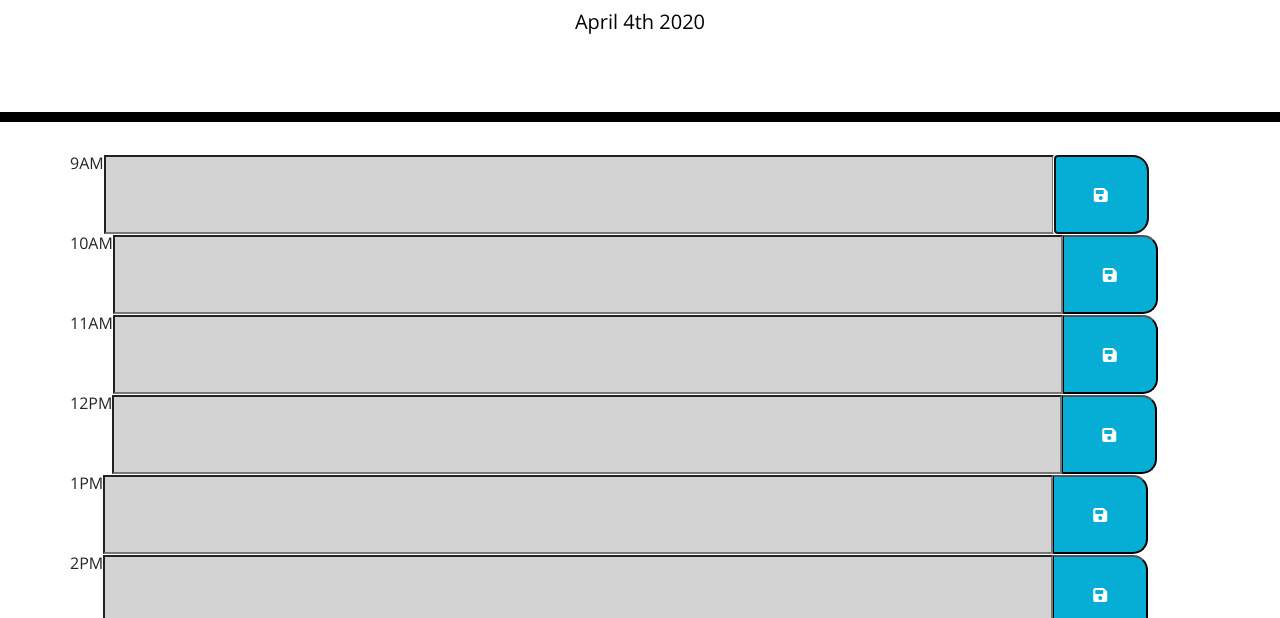
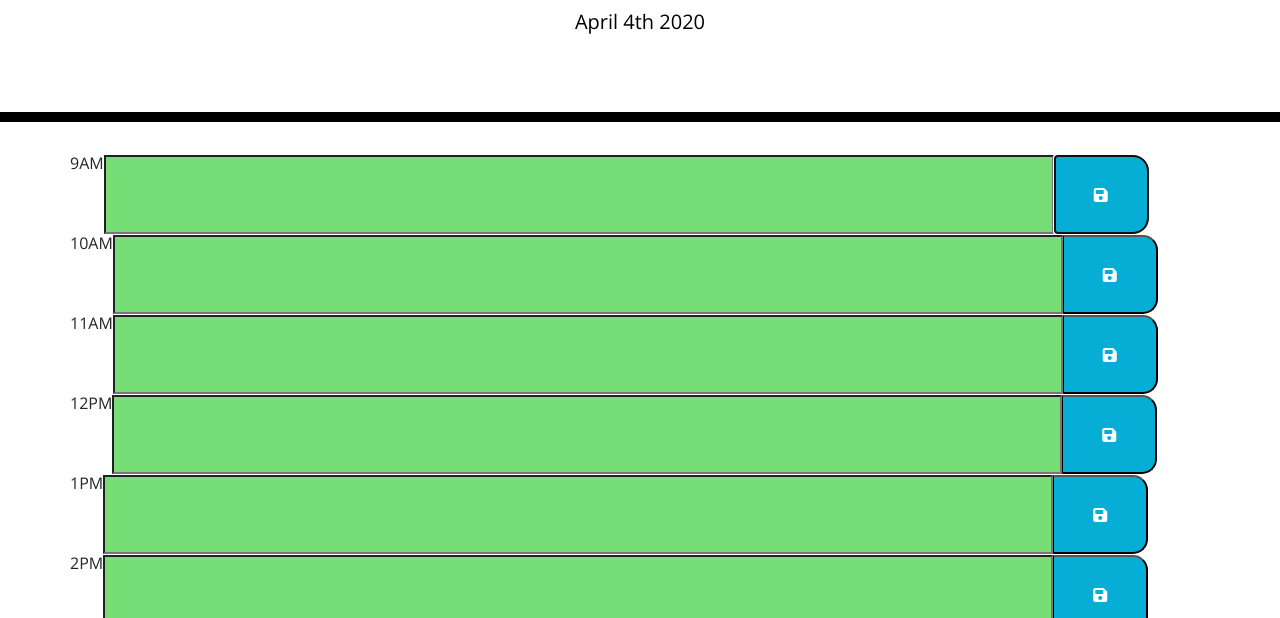
Before and after one commit to gidmp/DT-HW5-MomentDayScheduler, a plain HTML site: page index.html in a window 1280 px wide. Both pictures are taken after a click on the button 1101 px from the left and 376 px from the top of the page. Shown: the part 182-800 px from the top of the page. Drawn offline with nearby package versions, Linux system fonts and the light colour scheme.

Commit message:
added local storage function

```diff
--- a/script.js
+++ b/script.js
@@ -5,7 +5,6 @@ var time = ["9AM", "10AM", "11AM", "12PM", "1PM", "2PM", "3PM", "4PM", "5PM"];
 //shows current hour, look at console for reference, compare this to the timeblocks
 var currentHour = moment().hours()
 //store input
-var scheduleStorage = [];
 
 $(document).ready(function() {
     //shows the current date
@@ -19,6 +18,7 @@ $(document).ready(function() {
         var blockTime = 9 + i;
 
         createDiv.addClass("time-block row ");
+        createDiv.attr("id", "hour-" + i)
         createDiv.text(time[i]);
 
         createForm.addClass("description col-10 past");
@@ -39,21 +39,68 @@ $(document).ready(function() {
 
         //change the color of the form based on current time
         if(currentHour === blockTime){
-            createForm.removeClass("past")
-            createForm.addClass("present")
+            createForm.removeClass("past");
+            createForm.addClass("present");
+        } else if (currentHour < blockTime){
+            createForm.removeClass("past");
+            createForm.addClass("future");
+        } else {
+            createForm.addClass("past");
         }
+
         console.log(parseInt($("input").attr("time")));
-
-
 
     }
 
 
+    //Storage------------------------------------------------------------------
+
+    var scheduleStorage = [];
+    var form = $("input");
+    var saveBtn = $("button")
+
+    // init();
+
+
+    // function init(){
+    //     var storedInput = JSON.parse(localStorage.getItem("storage"));
+    //     if (storedInput !== null){
+    //         scheduleStorage = storedInput;
+    //     }
+    // }
+
+
+    function storeInput(time, value){
+        localStorage.setItem(time, value);
+    }
+
+
     //save the content inside the input form into local storage and render it when clicked
-    $(".saveBtn").on("click", function(){
-        var input = $(".description").val();
+    function submitSchedule(e){
+        e.preventDefault();
+        var input = $(this).siblings(".description").val();
+        var time = $(this).parent().attr("id");
+        // if(input === ""){
+        //     return;
+        // }
+        // if (form.attr("data-index") === $(this).attr("data-index")){
+        //     scheduleStorage.push(time, input);
+        // }
+        storeInput(time, input);
+        //if event.target have teh same data index as the input form, save the input form
+    }
 
-    })
+    $(document).on("click", ".saveBtn", submitSchedule);
+
+    $("#hour-0 .description").val(localStorage.getItem("hour-0"));
+    $("#hour-1 .description").val(localStorage.getItem("hour-1"));
+    $("#hour-2 .description").val(localStorage.getItem("hour-2"));
+    $("#hour-3 .description").val(localStorage.getItem("hour-3"));
+    $("#hour-4 .description").val(localStorage.getItem("hour-4"));
+    $("#hour-5 .description").val(localStorage.getItem("hour-5"));
+    $("#hour-6 .description").val(localStorage.getItem("hour-6"));
+    $("#hour-7 .description").val(localStorage.getItem("hour-7"));
+    $("#hour-8 .description").val(localStorage.getItem("hour-8"));
 });
 
 console.log(moment());
--- a/style.css
+++ b/style.css
@@ -45,17 +45,17 @@ textarea{
 
 .past {
   background-color: #d3d3d3;
-  color: white;
+  color: black;
 }
 
 .present {
   background-color: #ff6961;
-  color: white;
+  color: black;
 }
 
 .future {
   background-color: #77dd77;
-  color: white;
+  color: black;
 }
 
 .saveBtn {
```
